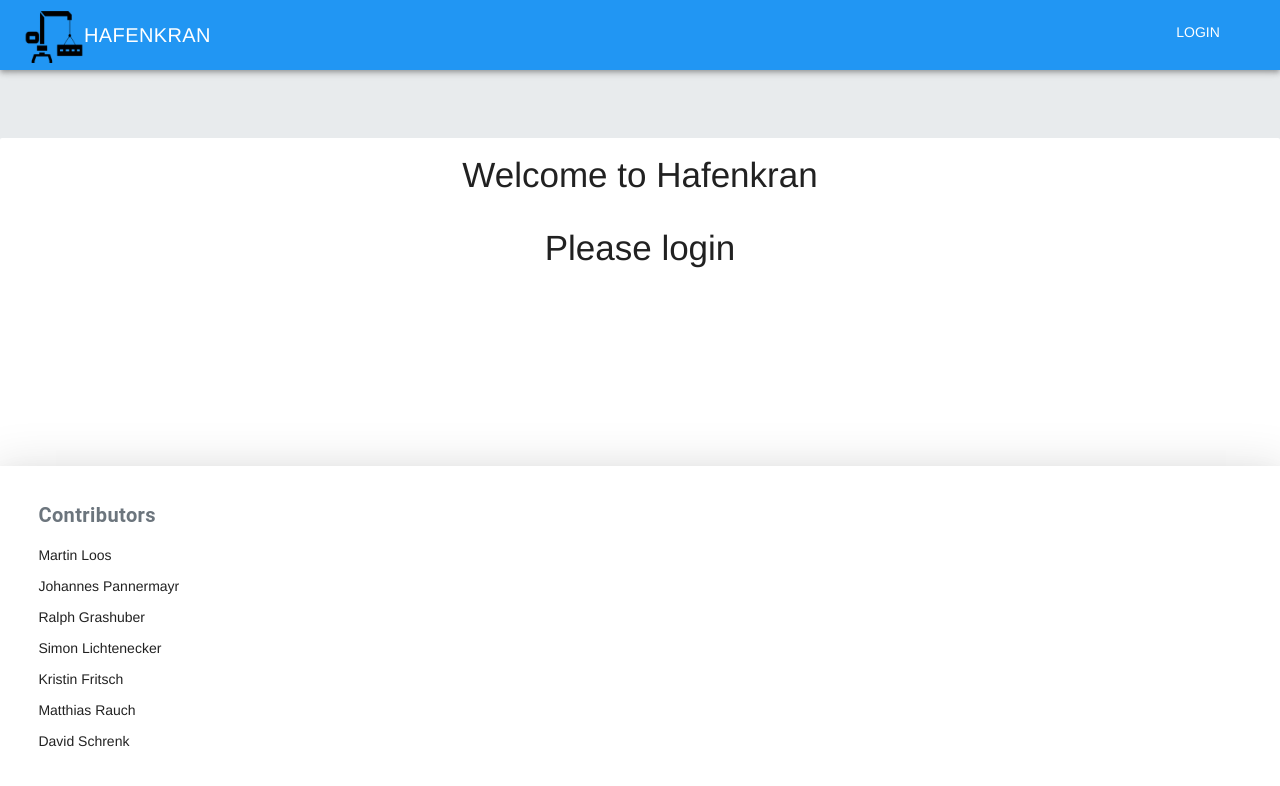
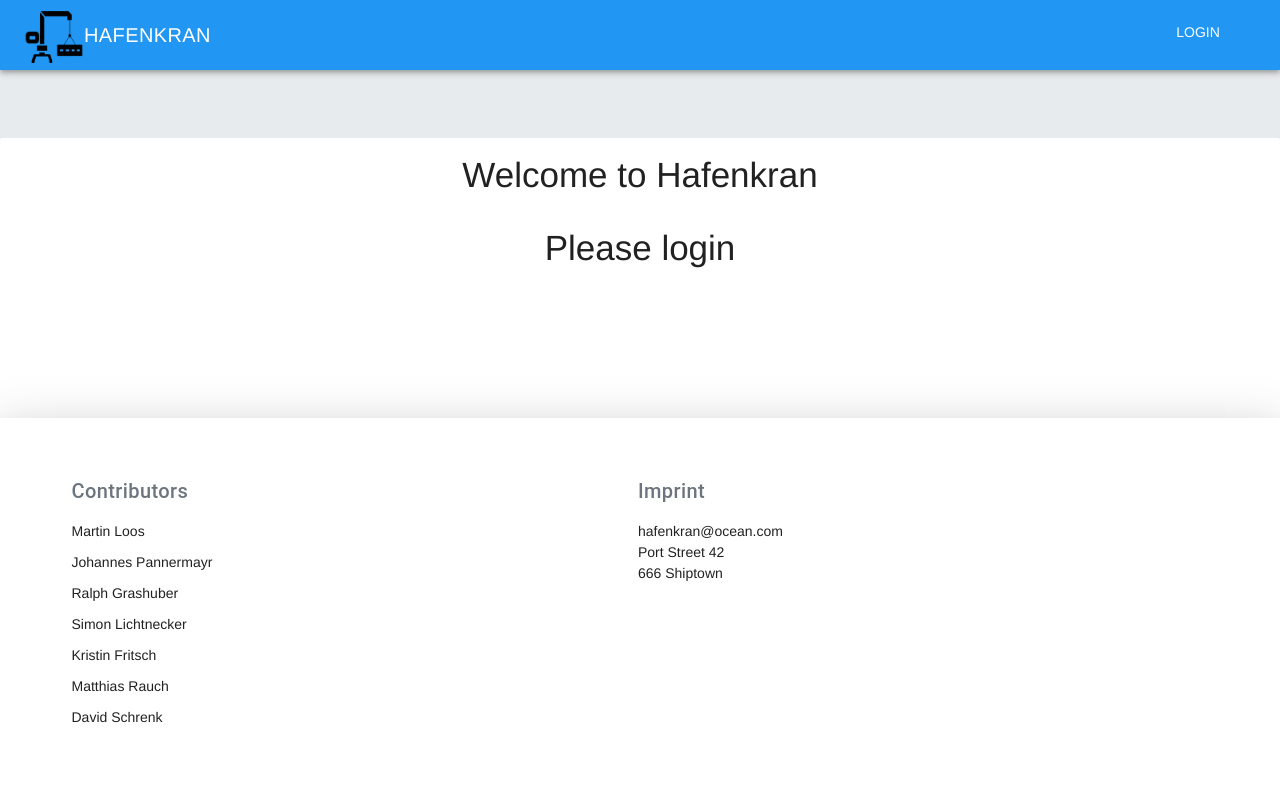
Before and after one commit to cormensratio/hafenkran-client, a Vue app: page / in a window 1280 px wide. Both pictures are taken after a click on the button "About". Shown: the top 786 px of the page. Built offline with nearby package versions, Linux system fonts and the light colour scheme.

Commit message:
EPDS02-158 resolve comments

```diff
--- a/src/components/baseComponents/Footer.vue
+++ b/src/components/baseComponents/Footer.vue
@@ -15,22 +15,36 @@
       <v-layout>
         <v-flex class="ref-links">
           <button class="btn-link" @click="showInfo = true">About</button>
-          <button class="ml-2 btn-link">Impressum</button>
+          <button class="ml-2 btn-link" @click="showInfo = true">Imprint</button>
         </v-flex>
       </v-layout>
     </v-container>
     <v-bottom-sheet v-model="showInfo" :persistent="false">
       <v-list class="sheet-content">
+        <v-container>
+          <v-layout>
+            <v-flex>
               <div class="text-xs-left contributors">
                 <h3 class="text-muted title">Contributors</h3>
                 <div>Martin Loos</div>
                 <div>Johannes Pannermayr</div>
                 <div>Ralph Grashuber</div>
-          <div>Simon Lichtenecker</div>
+                <div>Simon Lichtnecker</div>
                 <div>Kristin Fritsch</div>
                 <div>Matthias Rauch</div>
                 <div>David Schrenk</div>
               </div>
+            </v-flex>
+            <v-flex>
+              <div class="text-xs-left">
+                <h3 class="text-muted title">Imprint</h3>
+                <div>hafenkran@ocean.com</div>
+                <div>Port Street 42</div>
+                <div>666 Shiptown</div>
+              </div>
+            </v-flex>
+          </v-layout>
+        </v-container>
       </v-list>
     </v-bottom-sheet>
   </v-footer>
@@ -63,7 +77,6 @@ export default {
     text-align: left;
   }
   .title {
-    font-weight: bold;
     font-size: large;
     margin-bottom: 20px;
   }
```
Lines whose indentation alone changed are shown as unchanged.
